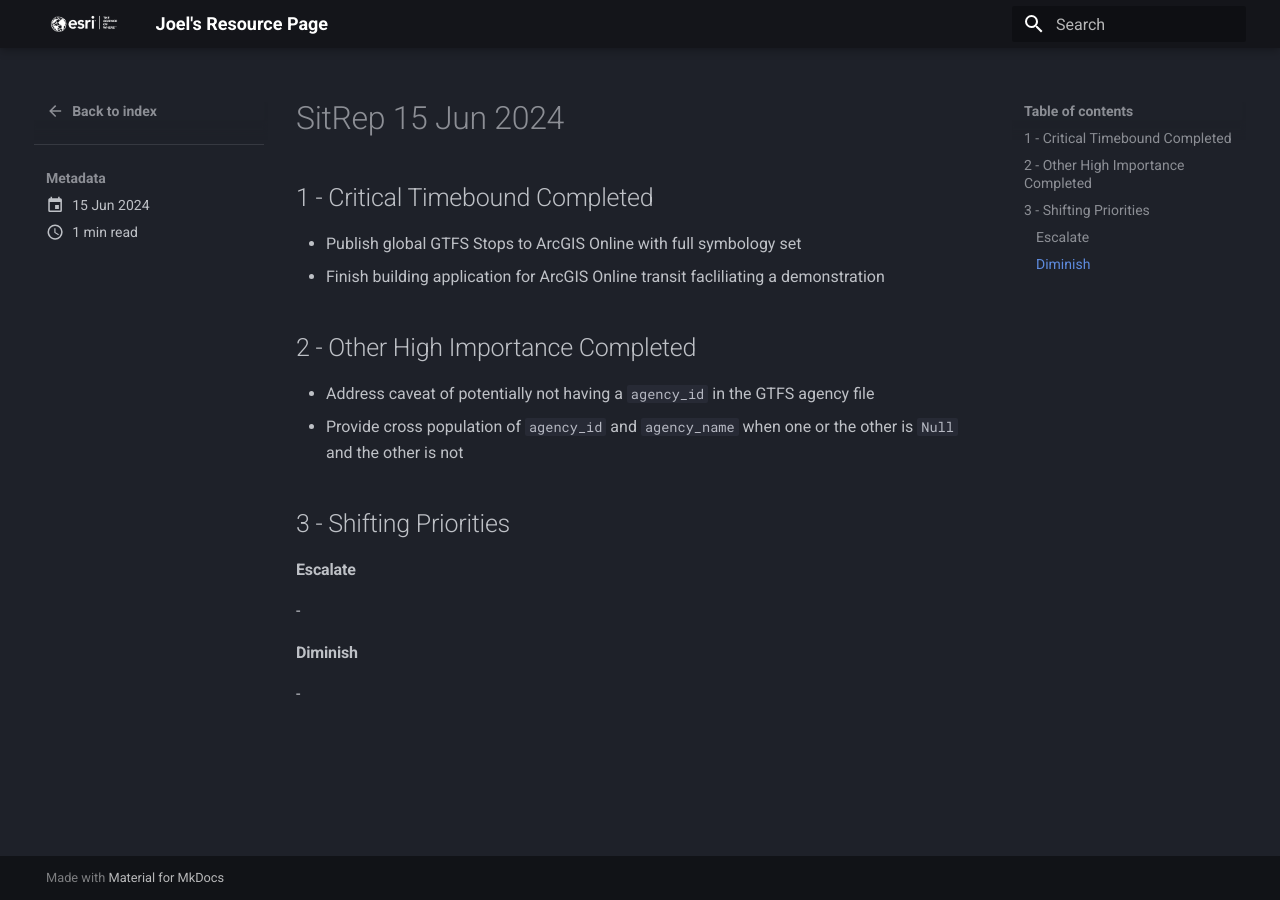
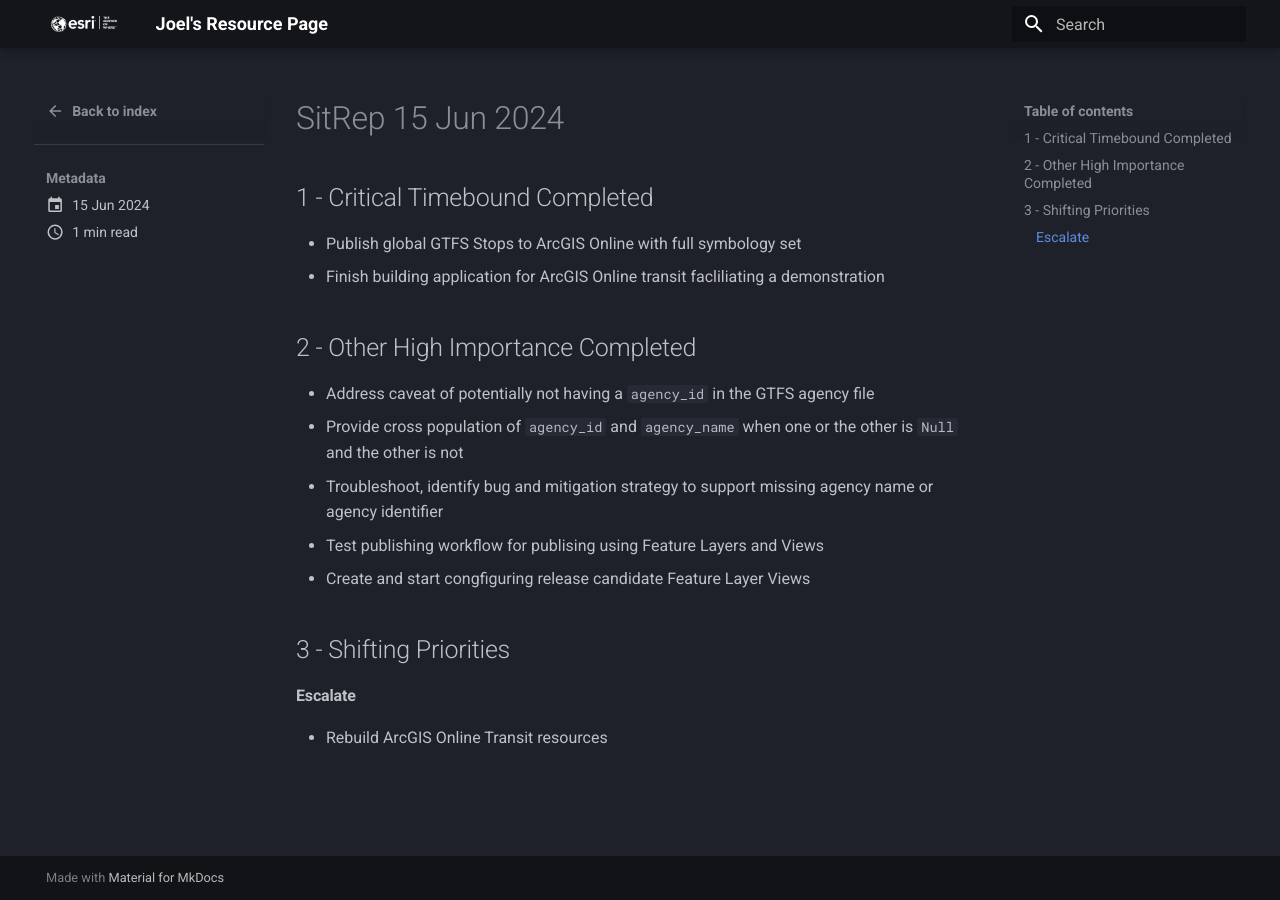
Before and after one commit to knu2xs/esri-resource-page, an MkDocs documentation site: the page built from docs/sitreps/posts/sitrep_20240615.md, in a window 1280 px wide. Built offline with MkDocs 1.6.1 and Material for MkDocs 9.7.7, drawn with Linux system fonts in a browser that asks for light colours.

Commit message:
update sitreps

```diff
--- a/docs/sitreps/posts/sitrep_20240615.md
+++ b/docs/sitreps/posts/sitrep_20240615.md
@@ -13,13 +13,12 @@
 
 - Address caveat of potentially not having a `agency_id` in the GTFS agency file
 - Provide cross population of `agency_id` and `agency_name` when one or the other is `Null` and the other is not
+- Troubleshoot, identify bug and mitigation strategy to support missing agency name or agency identifier
+- Test publishing workflow for publising using Feature Layers and Views
+- Create and start congfiguring release candidate Feature Layer Views
 
 ## 3 - Shifting Priorities
 
 #### Escalate
 
--
-
-#### Diminish
-
--
+- Rebuild ArcGIS Online Transit resources
```
